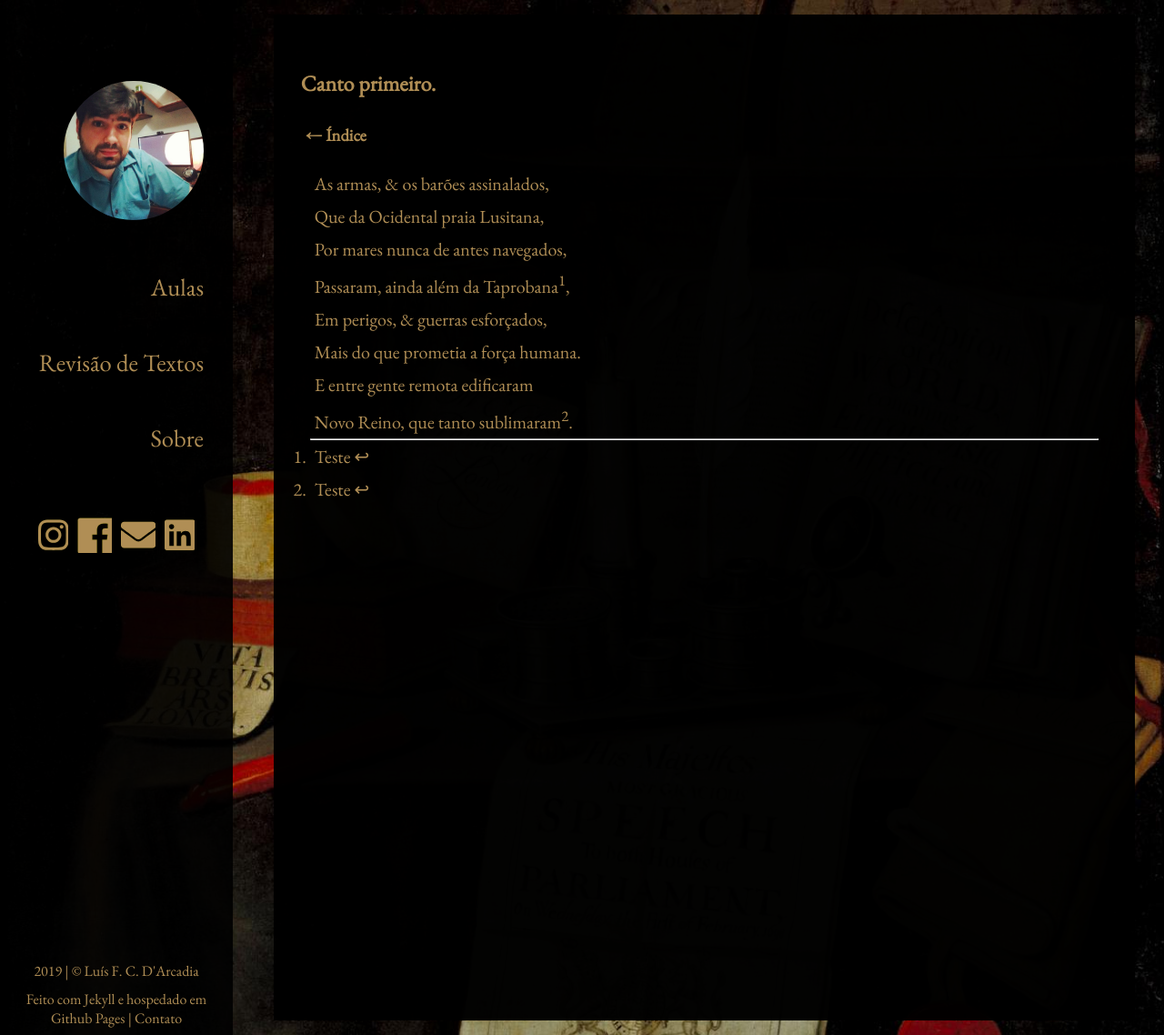
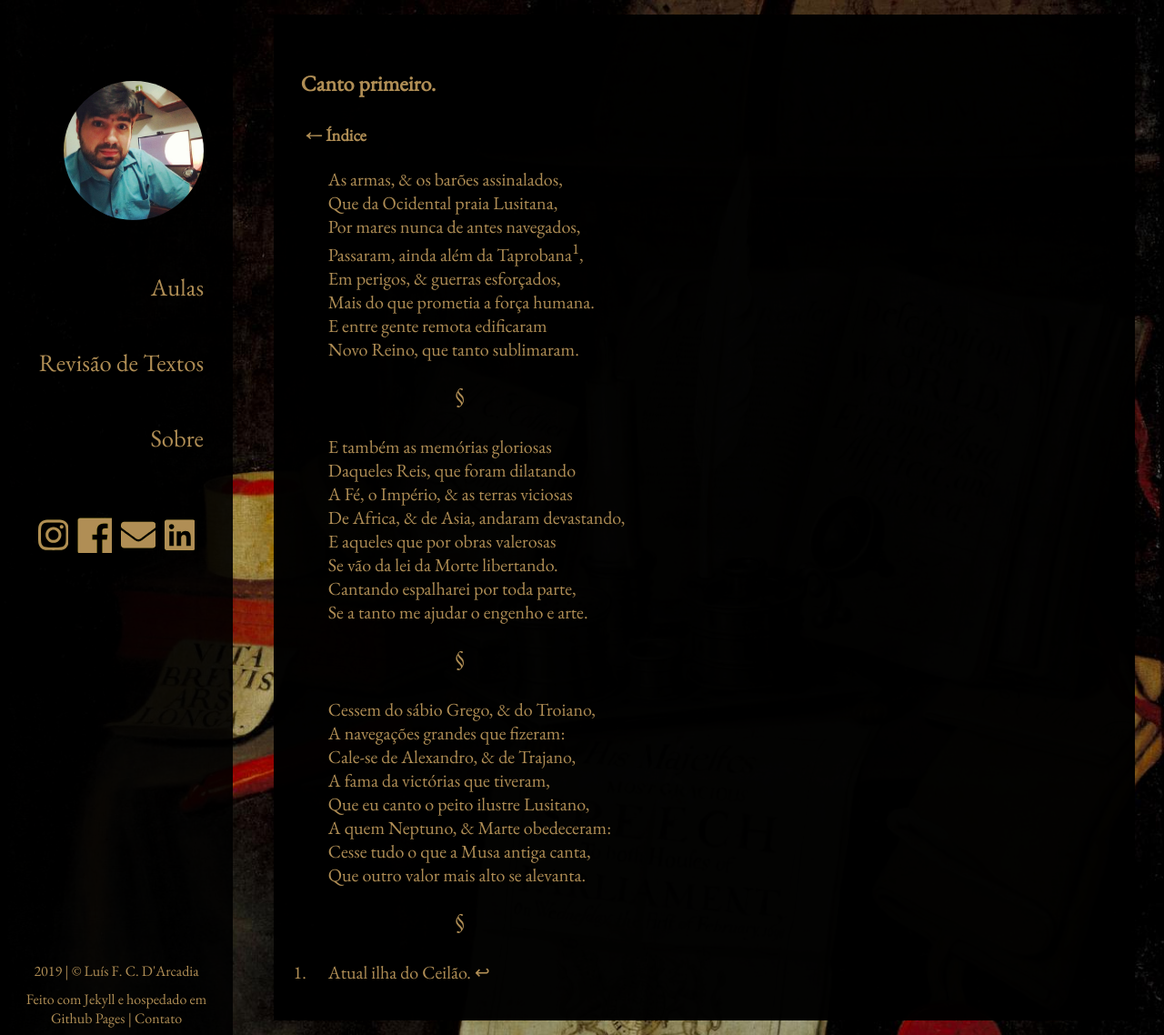
Before and after one commit to luisdarcadia/luisdarcadia.github.io, a Jekyll site: the page built from _lusiadas/cantoI.md, in a window 1280 px wide and 1138 px high. Shown: the whole window at 91% size. Built offline with Jekyll 4.4.1, drawn with Linux system fonts in a browser that asks for light colours; nearby versions of some CDN libraries.

Commit message:
lusiadas canto 1

```diff
--- a/_config.yml
+++ b/_config.yml
@@ -30,6 +30,7 @@ defaults:
     values:
       layout: canto
       background: lusiadas
+      comments: true
 
 navlinks:
   - name: Aulas
--- a/_layouts/canto.html
+++ b/_layouts/canto.html
@@ -5,3 +5,7 @@ layout: page
     <div class="quadras">
       {{ content }}
     </div>
+
+  {%- if site.disqus.shortname -%}
+    {%- include disqus_comments.html -%}
+  {%- endif -%}
--- a/_lusiadas/cantoI.md
+++ b/_lusiadas/cantoI.md
@@ -1,6 +1,7 @@
 ---
 title: "Canto primeiro."
 ---
+
 
 As armas, & os barões assinalados,
 
@@ -16,9 +17,43 @@ Mais do que prometia a força humana.
 
 E entre gente remota edificaram
 
-Novo Reino, que tanto sublimaram[^footnote2].
+Novo Reino, que tanto sublimaram.
 
-***
+---
 
-[^footnote]: Teste
-[^footnote2]: Teste
+E também as memórias gloriosas
+
+Daqueles Reis, que foram dilatando
+
+A Fé, o Império, & as terras viciosas
+
+De Africa, & de Asia, andaram devastando,
+
+E aqueles que por obras valerosas
+
+Se vão da lei da Morte libertando.
+
+Cantando espalharei por toda parte,
+
+Se a tanto me ajudar o engenho e arte.
+
+---
+
+Cessem do sábio Grego, & do Troiano,
+
+A navegações grandes que fizeram:
+
+Cale-se de Alexandro, & de Trajano,
+
+A fama da victórias que tiveram,
+
+Que eu canto o peito ilustre Lusitano,
+
+A quem Neptuno, & Marte obedeceram:
+
+Cesse tudo o que a Musa antiga canta,
+
+Que outro valor mais alto se alevanta.
+
+---
+[^footnote]: Atual ilha do Ceilão.
--- a/_sass/_main.sass
+++ b/_sass/_main.sass
@@ -71,6 +71,12 @@ footer
   width: 20vw
   text-align: center
 
+hr
+  color: $c_pastel
+  text-align: center
+  border: 1px solid
+  padding: 1em
+
 .notice
   color: lightblue
   font-size: 18pt
@@ -90,9 +96,17 @@ footer
   display: grid
   grid-template-columns: 1fr 1fr
 
-.grid
-  display: grid
-  grid-template-columns: 1fr 1fr
+.quadras
+  p
+    padding: 0 1em
+  hr
+    border: 0
+    display: inline-block
+    margin-left: 7em
+  hr::after
+    content: "§"
+    transform: rotate(90deg)
+    font-size: 20pt
 
 #inicio
   background: $inicio_img no-repeat center center/cover
```
